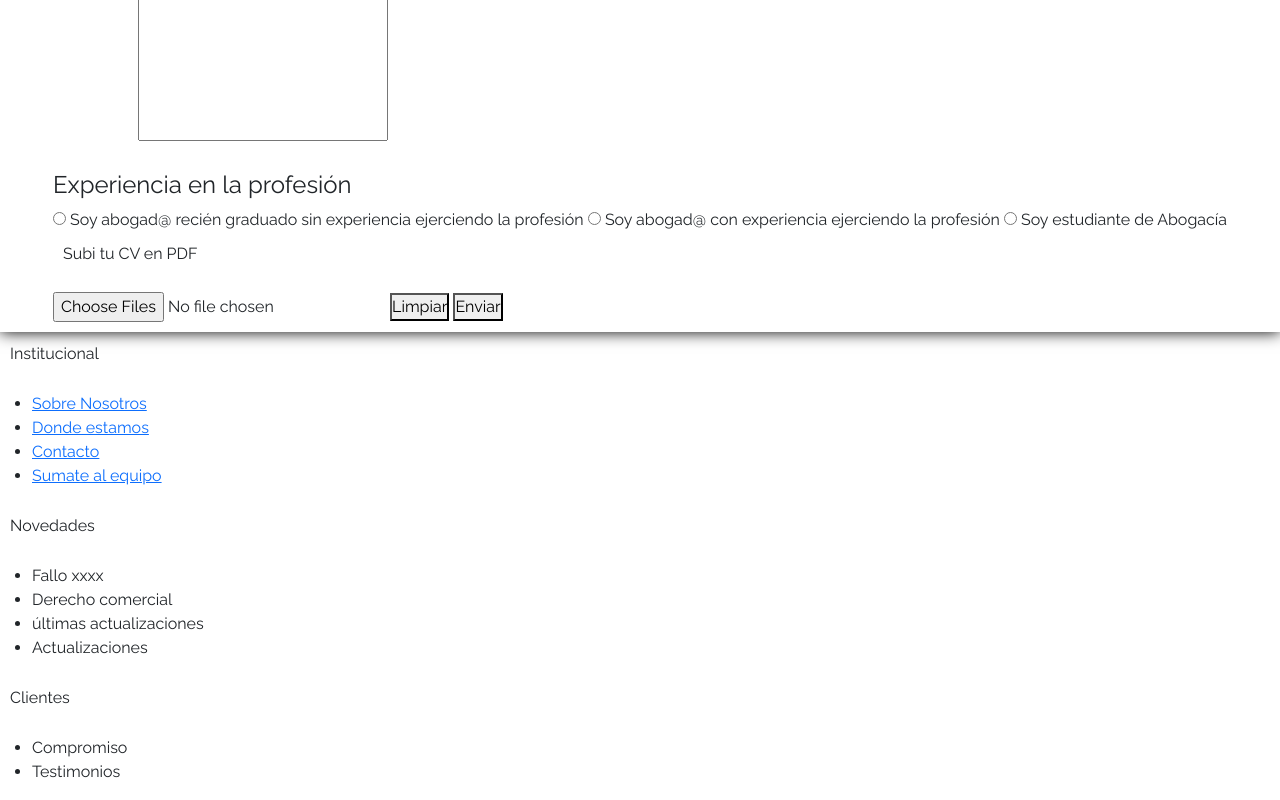
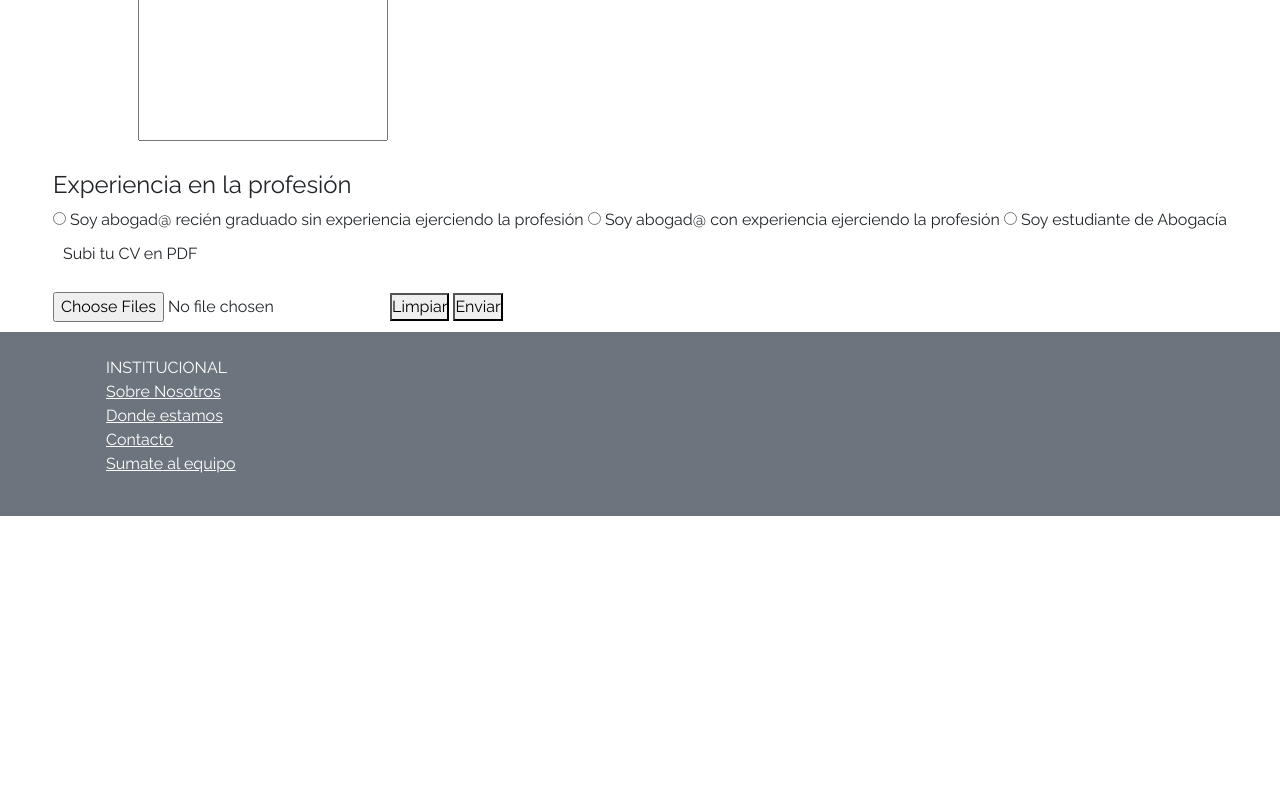
Before and after one commit to EugeCoding/desafio_Bootstrap, a plain HTML site: page pages/rrhh.html in a window 1280 px wide. Shown: the part 713-1513 px from the top of the page. After the commit the page ends 1229 px from the top, so only its background shows below. Drawn offline with nearby package versions, Linux system fonts and the light colour scheme.

Commit message:
cambios en el footer de todas las paginas

```diff
--- a/pages/rrhh.html
+++ b/pages/rrhh.html
@@ -76,40 +76,20 @@
 
 </main>
 
-    <!-- FOOTER  -->
-    <footer>
-        <div class="footer__column">
-            <p>Institucional</p>
-            <nav>
-                <ul>
-                    <li><a href="./nosotros.html">Sobre Nosotros</a></li>
-                    <li><a href="./contacto.html">Donde estamos</a></li>
-                    <li><a href="./contacto.html">Contacto</a></li>
-                    <li><a href="./rrhh.html">Sumate al equipo</a></li>
-                </ul>
-            </nav>
-        </div>
-        <div class="footer__column">
-            <p>Novedades</p>
-            <nav>
-                <ul>
-                    <li><a href=""></a>Fallo xxxx</li>
-                    <li><a href=""></a>Derecho comercial </li>
-                    <li><a href=""></a>últimas actualizaciones</li>
-                    <li><a href=""></a>Actualizaciones</li>
-                </ul>
-            </nav>
-        </div>
-        <div class="footer__column">
-            <p>Clientes</p>
-            <nav>
-                <ul>
-                    <li>Compromiso</li>
-                    <li>Testimonios</li>
-                </ul>
-            </nav>
-        </div>
-    </footer>
+<!-- FOOTER  -->
+<footer class="bg-secondary text-white">
+    <div class="container p-4">
+      <nav class="container">
+        <ul class="col-3 list-unstyled">
+          <li class="font-weight-bold">INSTITUCIONAL</li>
+          <li><a class="text-white" href="../pages/nosotros.html">Sobre Nosotros</a></li>
+          <li><a class="text-white" href="../pages/contacto.html">Donde estamos</a></li>
+          <li><a class="text-white" href="../pages/contacto.html">Contacto</a></li>
+          <li><a class="text-white" href="../pages/rrhh.html">Sumate al equipo</a></li>
+        </ul>
+      </nav>
+    </div>
+  </footer>
      <!-- Bootstrap Scripts -->
   <script src="https://cdn.jsdelivr.net/npm/bootstrap@5.1.3/dist/js/bootstrap.bundle.min.js"
   integrity="sha384-ka7Sk0Gln4gmtz2MlQnikT1wXgYsOg+OMhuP+IlRH9sENBO0LRn5q+8nbTov4+1p"
```
Also changed, not shown: index.html (+25 -0 lines), pages/areas_de_practica.html (+13 -33 lines), pages/contacto.html (+15 -34 lines), pages/nosotros.html (+14 -34 lines), pages/servicios.html (+14 -34 lines).
